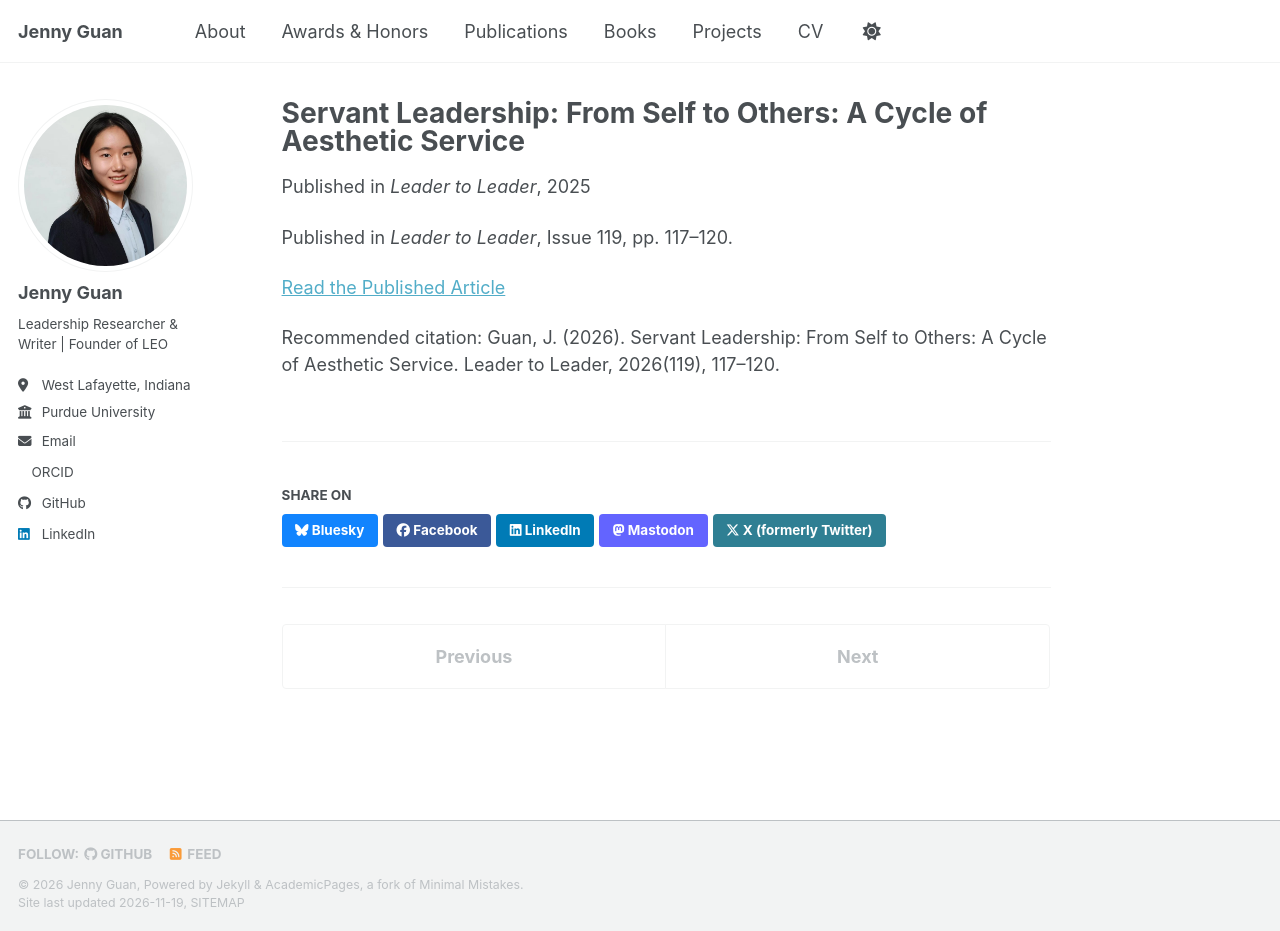
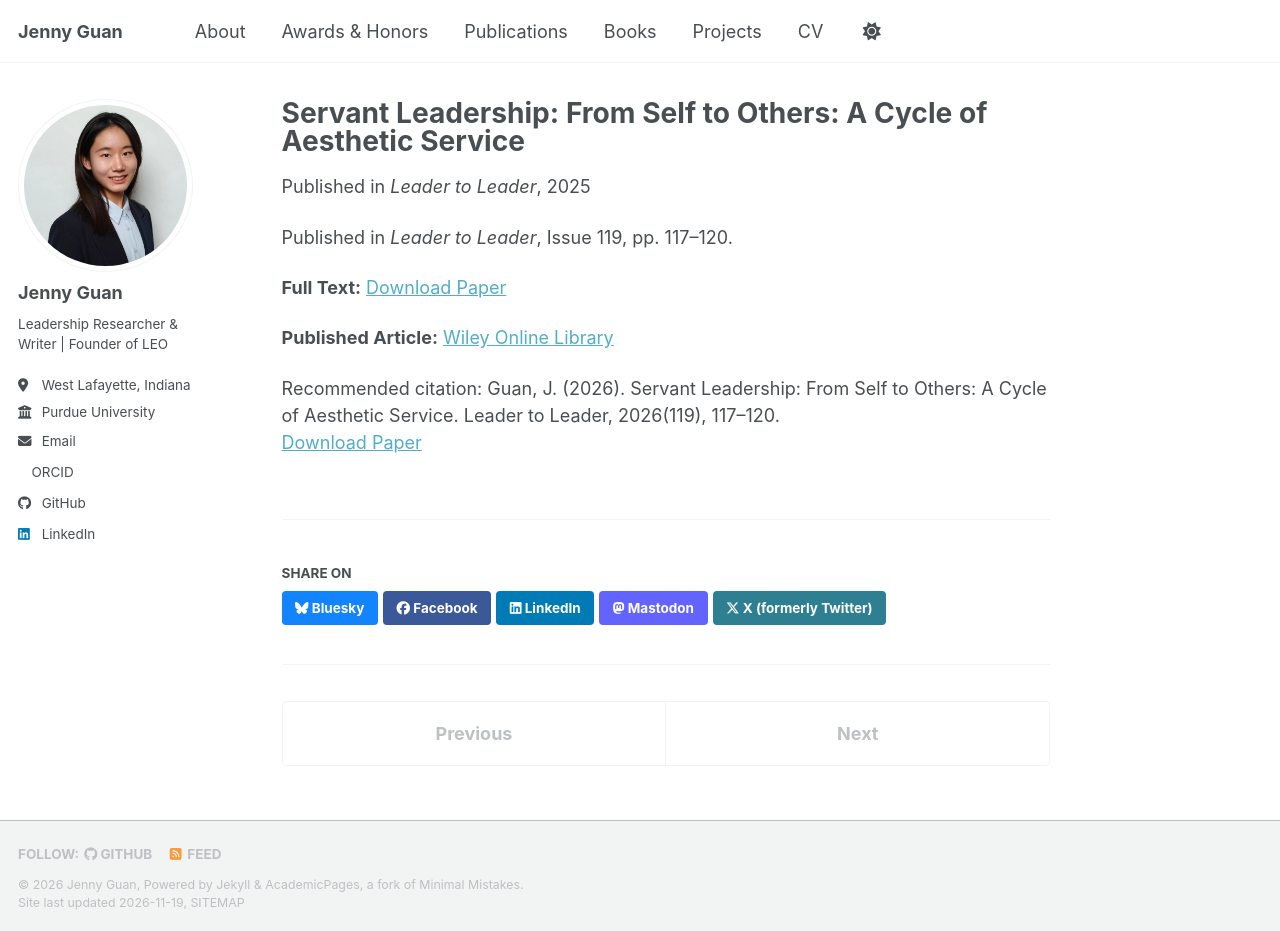
Before and after one commit to JennyGuan101/JennyGuan101.github.io, a Jekyll site: the page built from _publications/2026-servant-leadership.md, in a window 1280 px wide and 931 px high. Built offline with Jekyll 4.4.1, drawn with Linux system fonts in a browser that asks for light colours; a script bundle is joined from its source files by our own code; a style sheet for code colours, icons or effects is not loaded.

Commit message:
Update 2026-servant-leadership.md

```diff
--- a/_publications/2026-servant-leadership.md
+++ b/_publications/2026-servant-leadership.md
@@ -2,6 +2,7 @@
 title: "Servant Leadership: From Self to Others: A Cycle of Aesthetic Service"
 collection: publications
 display_order: 3
+paperurl: "https://jennyguan101.github.io/files/Guan_2025_Servant_Leadership_From_Self_to_Others.pdf"
 category: manuscripts
 permalink: /publication/servant-leadership-from-self-to-others/
 date: 2025-12-12
@@ -11,4 +12,6 @@ citation: "Guan, J. (2026). Servant Leadership: From Self to Others: A Cycle of
 
 Published in *Leader to Leader*, Issue 119, pp. 117–120.
 
-[Read the Published Article](https://doi.org/10.1002/ltl.70020)
+**Full Text:** [Download Paper](/files/Guan_2025_Servant_Leadership_From_Self_to_Others.pdf)
+
+**Published Article:** [Wiley Online Library](https://doi.org/10.1002/ltl.70020)
```
